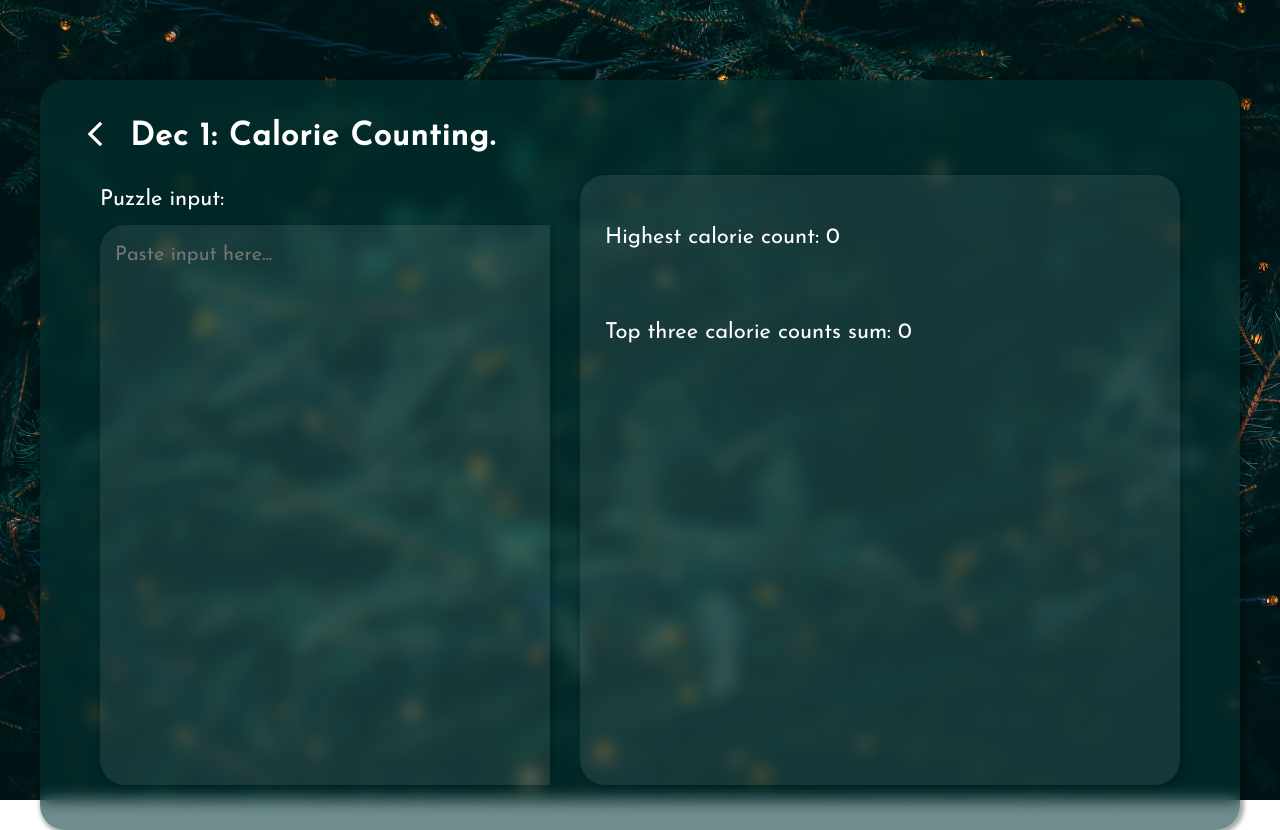
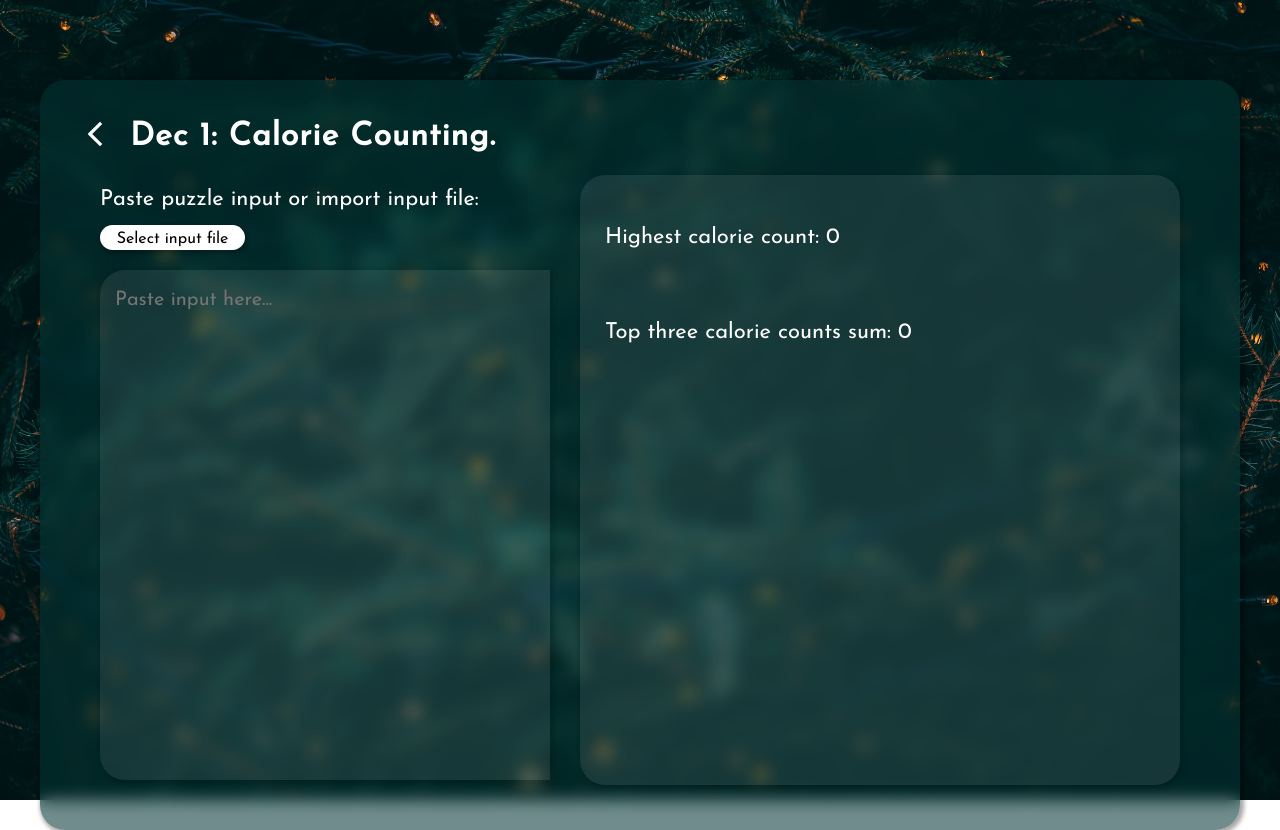
Before and after one commit to zsour/advent_of_code_2022, a Next.js app: page /dec1 in a window 1280 px wide. Built offline with nearby package versions, Linux system fonts and the light colour scheme.

Commit message:
File input.

```diff
--- a/public/style/main.css
+++ b/public/style/main.css
@@ -112,7 +112,7 @@ body{
 
 .input-text-area{
     width: 90%;
-    height: 560px;
+    height: 510px;
     background-color: rgba(201, 201, 201, 0.1);
     margin-left: 20px;
     outline: none;
@@ -124,6 +124,20 @@ body{
     line-height: 30px;
     border-radius: 25px 0px 0px 25px;
     box-shadow: 2px 2px 4px 2px rgba(0, 0, 0, 0.15);
+}
+
+.chooseFile{
+    width: 145px;
+    height: 25px;
+    background-color: white;
+    display: inline-block;
+    margin-bottom: 20px;
+    margin-left: 20px;
+    text-align: center;
+    line-height: 28px;
+    border-radius: 15px;
+    box-shadow: 2px 2px 4px 2px rgba(0, 0, 0, 0.25);
+    cursor: pointer;
 }
 
 textarea {
--- a/src/pages/dec1.tsx
+++ b/src/pages/dec1.tsx
@@ -56,8 +56,39 @@ export default function Dec1() {
 
             <div className="input-area">
                 <div className="input-header">
-                    <p className="input-header-text">Puzzle input:</p>
+                    <p className="input-header-text">Paste puzzle input or import input file:</p>
                 </div>
+                <label htmlFor="files" className="chooseFile">
+                    <p>Select input file</p>
+                </label>
+                <input  style={{visibility: "hidden"}} type="file" id="files" onChange={(e) => {
+                        e.preventDefault();
+                        const reader = new FileReader();
+
+                        console.log(reader);
+
+                        if(e.target && e.target.files){
+
+
+                            reader.onload = async (e) => {
+                                if(e.target){
+                                    const text = (e.target.result);
+                                    setInput(String(text));
+                                }
+                            };
+
+                            if(e.target.files[0] && e.target.files[0].type){
+                                if(e.target.files[0].type !== "text/plain"){
+                                    return;
+                                }
+
+                                reader.readAsText(e.target.files[0]);
+                            }
+
+
+
+                        }
+                }}/>
                 <textarea name="" value={input} className="input-text-area" onChange={(e) => {
                     setInput(e.target.value);
                 }} cols={30} rows={10} placeholder="Paste input here..."></textarea>
```
Also changed, not shown: src/pages/dec2.tsx (+32 -1 lines).
